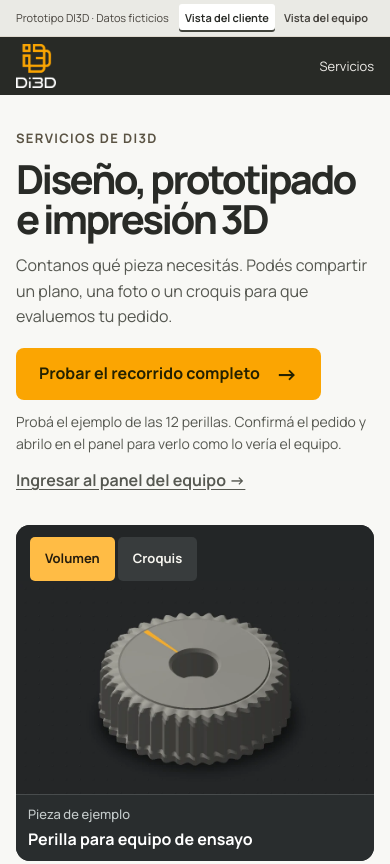
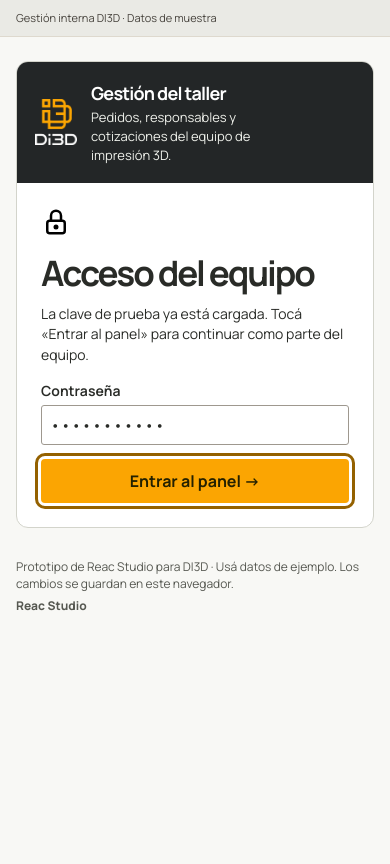
Before and after one commit to misaelr5/di3d-prototipo, a plain HTML site: page index.html in a window 390 px wide. Shown: the top 864 px of the page. Drawn offline with Linux system fonts and the light colour scheme.

Commit message:
Presentar la gestión interna del taller desde el primer acceso

```diff
--- a/demo.js
+++ b/demo.js
@@ -582,7 +582,7 @@ el('reply-form').addEventListener('submit', async event => {
 function initializeDemo() {
 const replyLink = /^#cliente\/(\d+)\/(\d+)(?:~([\w-]+))?$/.exec(location.hash);
 const confirmationLink = /^#cliente\/pedido\/(\d+)(?:~([\w-]+))?$/.exec(location.hash);
-if (location.hash.startsWith('#equipo')) navigateTeam(location.hash, false);
+if (!location.hash || location.hash.startsWith('#equipo')) navigateTeam(location.hash || '#equipo', false);
 else if (replyLink) openReply(Number(replyLink[1]), Number(replyLink[2]) - 1, replyLink[3]);
 else if (confirmationLink) {
   receiptToken = confirmationLink[2] || '';
--- a/index.html
+++ b/index.html
@@ -5,7 +5,7 @@
   <meta name="viewport" content="width=device-width, initial-scale=1">
   <meta http-equiv="Content-Security-Policy" content="default-src 'none'; script-src 'self'; style-src 'self'; img-src 'self' blob:; font-src data:; connect-src 'self'; form-action 'none'; base-uri 'none'">
   <meta name="robots" content="noindex,nofollow">
-  <title>Prototipo DI3D | De la consulta a la cotización</title>
+  <title>Prototipo DI3D | Sistema de gestión interna</title>
   <link rel="stylesheet" href="tipografia/manrope.css">
   <link rel="stylesheet" href="estilos.css">
   <link rel="stylesheet" href="panel.css">
@@ -18,7 +18,7 @@
 <body>
   <aside class="demo-bar" aria-label="Controles de presentación">
     <div class="shell demo-inner">
-      <span>Prototipo DI3D · Datos ficticios</span>
+      <span>Gestión interna DI3D · Datos de muestra</span>
       <div class="role-switch" role="group" aria-label="Vista de la muestra">
         <button type="button" id="client-view" aria-pressed="true">Vista del cliente</button>
         <button type="button" id="team-view" aria-pressed="false">Vista del equipo</button>
@@ -47,7 +47,7 @@
     <noscript><p>Activá JavaScript para probar la muestra local.</p></noscript>
     <p class="error banner" id="storage-error" role="alert" hidden></p>
     <section id="login" class="login" aria-labelledby="login-title" hidden>
-      <div class="login-art"><span>DI3D / Equipo</span><img src="perilla-volumen.webp" alt="Ilustración en volumen de la perilla de ensayo"><strong>Gestión del taller</strong></div>
+      <div class="login-art"><img class="login-logo" src="di3d-blanco.png" alt="DI3D"><strong>Gestión del taller</strong><p>Pedidos, responsables y cotizaciones del equipo de impresión 3D.</p></div>
       <form id="login-form">
         <img src="iconos-tabler/lock.svg" width="30" height="30" alt="">
         <h1 id="login-title" tabindex="-1">Acceso del equipo</h1>
@@ -55,7 +55,7 @@
         <div class="field"><label for="team-pass">Contraseña</label><input id="team-pass" type="password" autocomplete="off" required aria-describedby="login-error"></div>
         <p class="error" id="login-error" role="alert" hidden></p>
         <button type="submit" class="button primary">Entrar al panel →</button>
-        <button type="button" class="text-button" id="cancel-login">Volver al sitio</button>
+        <button type="button" class="text-button" id="cancel-login" hidden>Volver al sitio</button>
       </form>
     </section>
     <section id="overview" aria-labelledby="overview-title" class="desk-view" hidden>
--- a/panel.css
+++ b/panel.css
@@ -205,3 +205,13 @@ body[data-team] { background:#fff; }
 }
 #guide-question,#late-answer { margin:10px 0; }
 #late-answer { padding:10px 14px; background:#fff4dc; border-left:3px solid #e4a026; }
+
+body:is([data-team],[data-view=login]) .role-switch { display:none; }
+.login-art .login-logo { display:block; width:58px; height:auto; margin:0 0 30px; }
+.login-art p { color:#eef0ea; max-width:27ch; margin-top:10px; }
+@media(max-width:650px) {
+ .login-art { display:grid; grid-template-columns:auto 1fr; gap:2px 14px; padding:18px; }
+ .login-art .login-logo { grid-row:span 2; width:42px; margin:0; }
+ .login-art p { margin:0; font-size:13px; }
+}
+body[data-view=login] .masthead { display:none; }
```
Also changed, not shown: recorrido.png, 2 other files.
